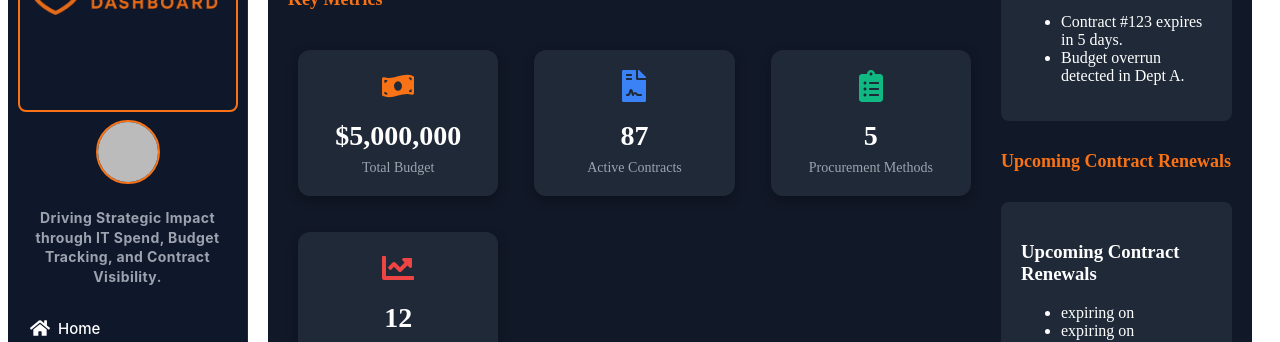
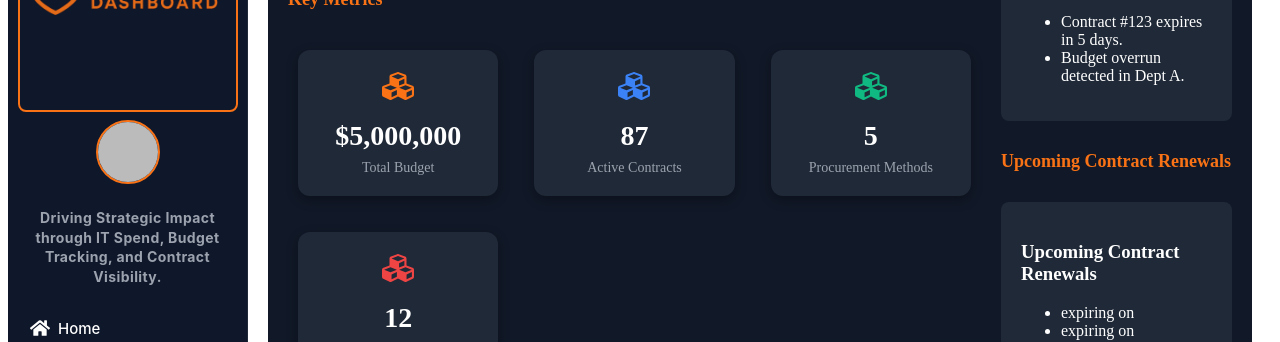
Before and after one commit to Wavonics/impact-dashboard-ui-react, a React (Create React App) app: page /dashboard in a window 1280 px wide. Shown: the part 175-517 px from the top of the page. Built offline with nearby package versions, Linux system fonts and the light colour scheme; no server answers; sample sign-in values are in the browser's storage.

Commit message:
Update DashboardMetricCard.js

```diff
--- a/src/components/DashboardMetricCard.js
+++ b/src/components/DashboardMetricCard.js
@@ -1,13 +1,17 @@
 // src/components/DashboardMetricCard.js
 import React from 'react';
-import { FaMoneyBillWave, FaFileContract, FaClipboardList, FaChartLine } from 'react-icons/fa';
+import { FaMoneyBillWave, FaFileContract, FaProjectDiagram, FaFileInvoice, FaBell, FaCubes } from 'react-icons/fa';
 
-export default function DashboardMetricCard({ label, value, icon, color }) {
+export default function DashboardMetricCard({ label, value, iconKey, color }) {
+  // Icon mapping
   const iconMap = {
     money: <FaMoneyBillWave />,
     contracts: <FaFileContract />,
-    procurement: <FaClipboardList />,
-    projects: <FaChartLine />
+    projects: <FaProjectDiagram />,
+    po: <FaFileInvoice />,
+    alerts: <FaBell />,
+    assets: <FaCubes />,
+    // add more mappings as needed
   };
 
   const cardStyle = {
@@ -41,7 +45,9 @@ export default function DashboardMetricCard({ label, value, icon, color }) {
 
   return (
     <div style={cardStyle}>
-      <div style={iconStyle}>{iconMap[icon]}</div>
+      <div style={iconStyle}>
+        {iconMap[iconKey] || <FaCubes />} {/* fallback icon */}
+      </div>
       <div style={valueStyle}>{value}</div>
       <div style={labelStyle}>{label}</div>
     </div>
```
